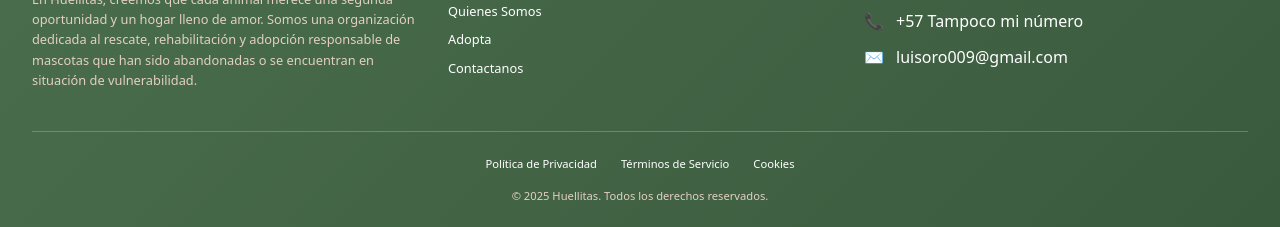
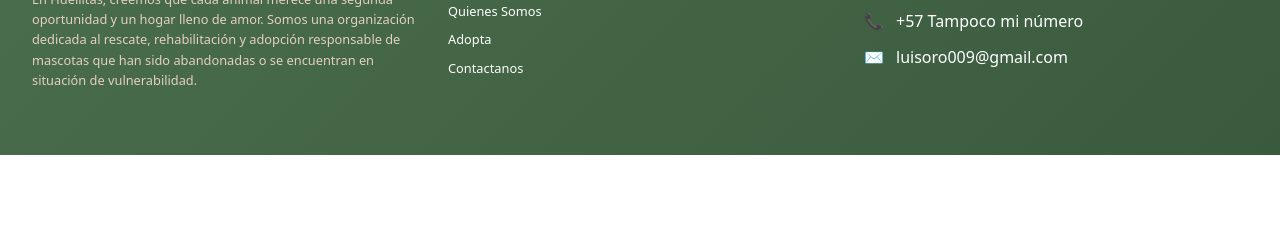
Before and after one commit to Luisr26/ProyectosRiwi, a plain HTML site: page Pagina-Adopcion/index.html in a window 1280 px wide. Shown: the part 3356-3583 px from the top of the page. After the commit the page ends 3511 px from the top, so only its background shows below. Drawn offline with nearby package versions, Linux system fonts and the light colour scheme; a web font is replaced by a local one.

```diff
--- a/Pagina-Adopcion/index.html
+++ b/Pagina-Adopcion/index.html
@@ -292,14 +292,7 @@
                 </div>
             </div>
 
-            <div class="footer-bottom">
-                <div class="footer-links">
-                    <a href="#">Política de Privacidad</a>
-                    <a href="#">Términos de Servicio</a>
-                    <a href="#">Cookies</a>
-                </div>
-                <p>&copy; 2025 Huellitas. Todos los derechos reservados.</p>
-            </div>
+
         </div>
     </footer>
 </body>
```
